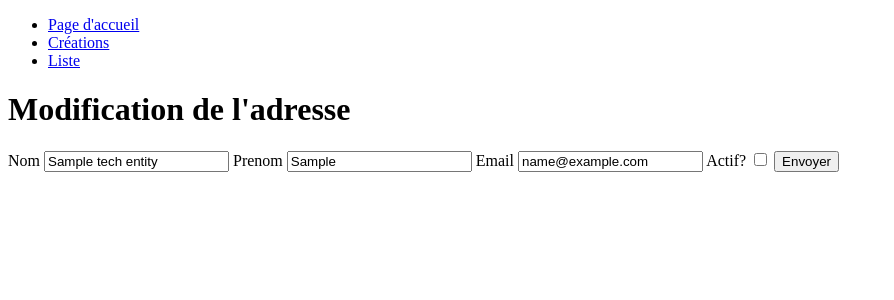
After one commit to LoKiass/ProjetTicketIT, a PHP site: template Src/View/Tech/UpdateTech.twig in a window 1280 px wide. The commit adds this page. Shown: the top 300 px of the page, without its empty margins (0-894 px from the left). Run offline with PHP 8.4, Linux system fonts and the light colour scheme; the template is opened without the code that fills it: most values are stand-ins (such as "Sample title", 1, 10 or a date in 2020); some libraries are stand-ins or nearby versions.

Commit message:
Add `updateTech` functionality: implement update logic in `TechController`, adjust `TechManager` for DB updates, add `UpdateTech.twig` view template, and update routes and menus accordingly.

```diff
--- a/Src/Routing/Routes.php
+++ b/Src/Routing/Routes.php
@@ -4,7 +4,9 @@ return [
     'formLogin' => ['Login' => 'formLogin'],
     ''      => ['Login' => 'formLogin'],
     'test'  => ['Test' => 'index'],
+    'formAccueil' => ['Accueil' => 'formAccueil'],
     'formTech'   => ['Tech' => 'formTech'],
     'createTech' => ['Tech' => 'createTech'],
     'getTech'  => ['Tech' => 'getTech'],
+    'updateTech' => ['Tech' => 'updateTech'],
 ];
--- a/Src/View/Tech/FormTech.twig
+++ b/Src/View/Tech/FormTech.twig
@@ -1,9 +1,6 @@
 {% extends 'baseTemplate.twig' %}
 {% block menu %}
-    <ul>
-        <li><a href="createTech">Créations</a></li>
-        <li><a href="getTech">Liste</a></li>
-    </ul>
+    {% include 'Tech/menuTech.twig' %}
 {% endblock %}
 {% block content %}
 {% endblock %}
--- a/Src/View/Tech/InfoTech.twig
+++ b/Src/View/Tech/InfoTech.twig
@@ -1,10 +1,8 @@
 {% extends 'baseTemplate.twig' %}
 {% block menu %}
-    <ul>
-        <li><a href="createTech">Créations</a></li>
-        <li><a href="getTech">Liste</a></li>
-    </ul>
+    {% include 'Tech/menuTech.twig' %}
 {% endblock %}
+{% block headerTitre %}<h1>Information du techniciens</h1>{% endblock %}
 {% block content %}
     <table>
         <tr>
--- a/Src/View/Tech/ListTech.twig
+++ b/Src/View/Tech/ListTech.twig
@@ -1,4 +1,5 @@
 {% extends 'baseTemplate.twig' %}
+{% block headerTitre %}<h1>Listing des téchniciens</h1>{% endblock %}
 {% block menu %}
     <ul>
         <li><a href="createTech">Créations</a></li>
@@ -20,7 +21,7 @@
                 <td>{{ tech.getPrenom }}</td>
                 <td>{{ tech.getEmail }}</td>
                 <td>{{ tech.getActif ? 'Actif' : 'Inactif' }}</td>
-                <td><a href="updateTech">Modification</a></td>
+                <td><a href="updateTech?Pk={{ tech.getPk }}">Modification</a></td>
                 <td><a href="getTech?Pk={{ tech.getPk }}">Information</a></td>
         </tr>
         {% endfor %}
--- /dev/null
+++ b/Src/View/Tech/UpdateTech.twig
@@ -0,0 +1,22 @@
+{% extends 'baseTemplate.twig' %}
+{% block menu %}
+    {% include 'Tech/menuTech.twig' %}
+{% endblock %}
+{% block headerTitre %}<h1>Modification de l'adresse</h1>{% endblock %}
+{% block content %}
+    <form method="post">
+        <label for="Nom">Nom</label>
+        <input type="text" name="Nom" id="Nom" value="{{ TechEntity.getNom }}">
+
+        <label for="Pren">Prenom</label>
+        <input type="text" name="Pren" id="Pren" value="{{ TechEntity.getPrenom }}">
+
+        <label for="Email">Email</label>
+        <input type="email" name="Email" id="Email" value="{{ TechEntity.getEmail }}">
+
+        <label for="Actif">Actif?</label>
+        <input type="checkbox" name="Actif" id="Actif" value="{{ TechEntity.getActif }}">
+
+        <button type="submit">Envoyer</button>
+    </form>
+{% endblock %}
--- /dev/null
+++ b/Src/View/Tech/menuTech.twig
@@ -0,0 +1,7 @@
+{% block menu %}
+    <ul>
+        <li><a href="formAccueil">Page d'accueil</a></li>
+        <li><a href="createTech">Créations</a></li>
+        <li><a href="getTech">Liste</a></li>
+    </ul>
+{% endblock %}
--- a/Src/View/baseTemplate.twig
+++ b/Src/View/baseTemplate.twig
@@ -9,5 +9,6 @@
 </head>
 <main>
     {% block menu %}{% endblock %}
+    {% block headerTitre %}<h1></h1>{% endblock %}
     {% block content %}{% endblock %}
 </main>
```
Also changed, not shown: Src/Controller/Model/Service/Manager/TechManager.php (+14 -1 lines), Src/Controller/TechController.php (+18 -1 lines), Src/View/Tech/CreateTech.twig (+3 -5 lines).
